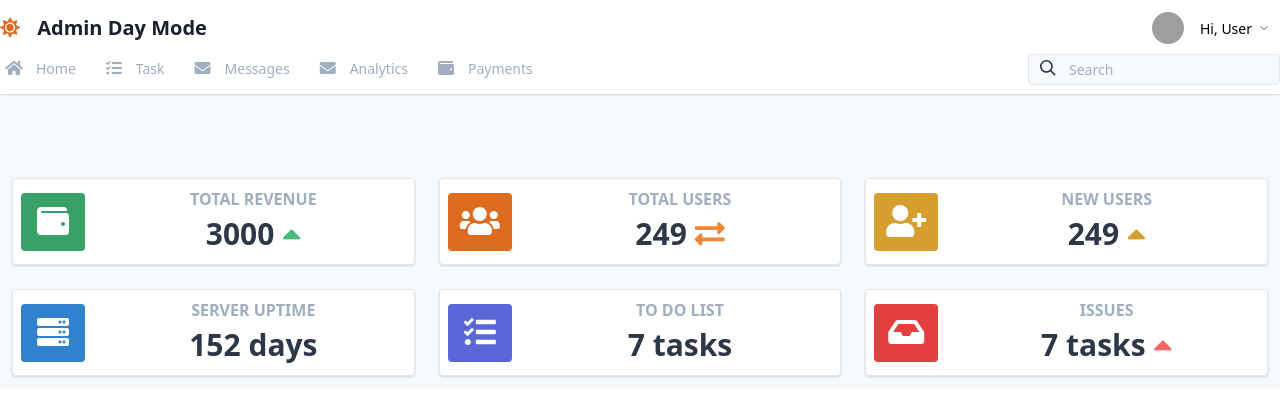
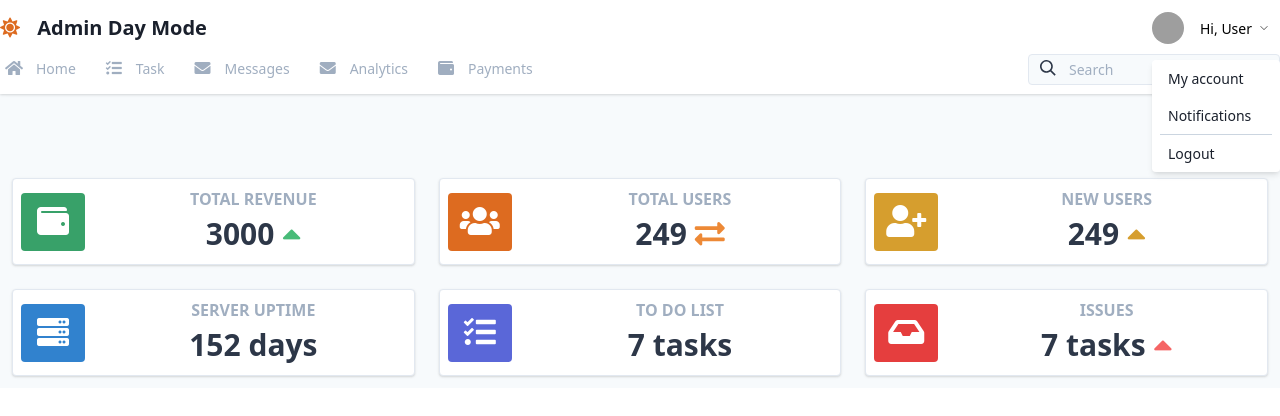
Before and after one commit to NantipatSoftEn/COVID-19, a React (Create React App) app: page / in a window 1280 px wide. Both pictures are taken after a click on the button "Hi, User". Shown: the top 416 px of the page. Built offline with nearby package versions, Linux system fonts and the light colour scheme; grey boxes are pictures that could not be loaded.

Commit message:
Interface:  Toggle it's working

```diff
--- /dev/null
+++ b/src/Interface/Dropdown.js
@@ -0,0 +1,37 @@
+import React from 'react';
+const Dropdown = (toggle) => {
+    console.log(`toggle=`,toggle);
+
+  return (
+    <div className="bg-white rounded shadow-md mt-2 absolute mt-12 top-0 right-0 min-w-full overflow-auto z-30 invisible">
+      <ul className="list-reset">
+        <li>
+          <a
+            href="#"
+            className="px-4 py-2 block text-gray-900 hover:bg-gray-400 no-underline hover:no-underline">
+            My account
+          </a>
+        </li>
+        <li>
+          <a
+            href="#"
+            className="px-4 py-2 block text-gray-900 hover:bg-gray-400 no-underline hover:no-underline">
+            Notifications
+          </a>
+        </li>
+        <li>
+          <hr className="border-t mx-2 border-gray-400" />
+        </li>
+        <li>
+          <a
+            href="#"
+            className="px-4 py-2 block text-gray-900 hover:bg-gray-400 no-underline hover:no-underline">
+            Logout
+          </a>
+        </li>
+      </ul>
+    </div>
+  );
+};
+
+export default Dropdown;
--- a/src/Interface/Navbar/UserPanel.js
+++ b/src/Interface/Navbar/UserPanel.js
@@ -1,16 +1,16 @@
 import React, {useState} from 'react';
 import UserButton from '../UserButton';
+import Dropdown from '../Dropdown';
 const UserPanel = () => {
-  const [hidden,setHidden] = useState(true);
-  console.log(`hidden=${hidden}`);
-
+  const [visible, setVisible] = useState(false);
+  console.log(`visible=${visible}`);
   return (
     <div className="w-1/2 pr-0">
       <div className="flex relative inline-block float-right">
         <div className="relative text-sm">
           {/* <UserButton  /> */}
           <button
-            onClick={() => setHidden(false)}
+            onClick={visible ? () => setVisible(false) :() => setVisible(true) }
             id="userButton"
             className="flex items-center focus:outline-none mr-3">
             <img
@@ -30,10 +30,8 @@ const UserPanel = () => {
               </g>
             </svg>
           </button>
-          {!hidden ? (
-            <div
-              id="userMenu"
-              className="bg-white rounded shadow-md mt-2 absolute mt-12 top-0 right-0 min-w-full overflow-auto z-30 invisible">
+          {/* <Dropdown toggle={Invisible}/> */}
+          <div className={"bg-white rounded shadow-md mt-2 absolute mt-12 top-0 right-0 min-w-full overflow-auto z-30 " + (visible ? null : "invisible")}>
             <ul className="list-reset">
               <li>
                 <a
@@ -61,9 +59,6 @@ const UserPanel = () => {
               </li>
             </ul>
           </div>
-          ) : (
-            ``
-          )}
         </div>
 
         <div className="block lg:hidden pr-4">
```
Lines whose indentation alone changed are shown as unchanged.
